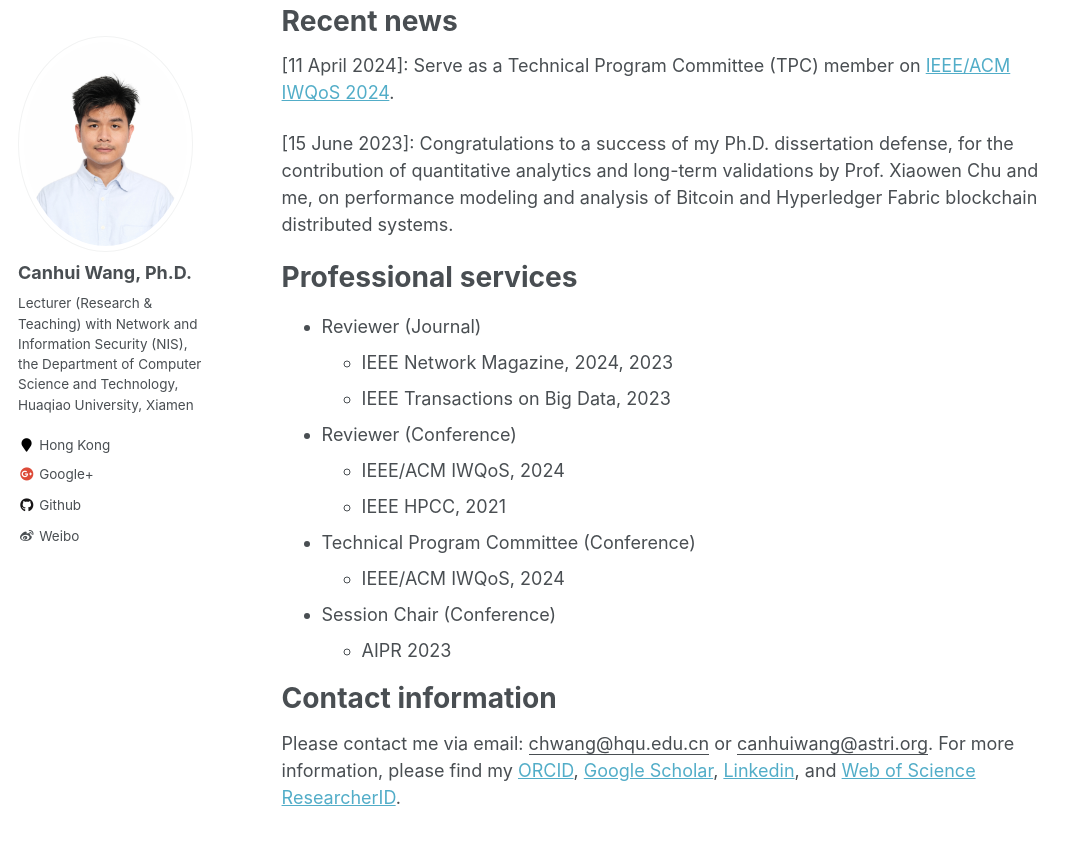
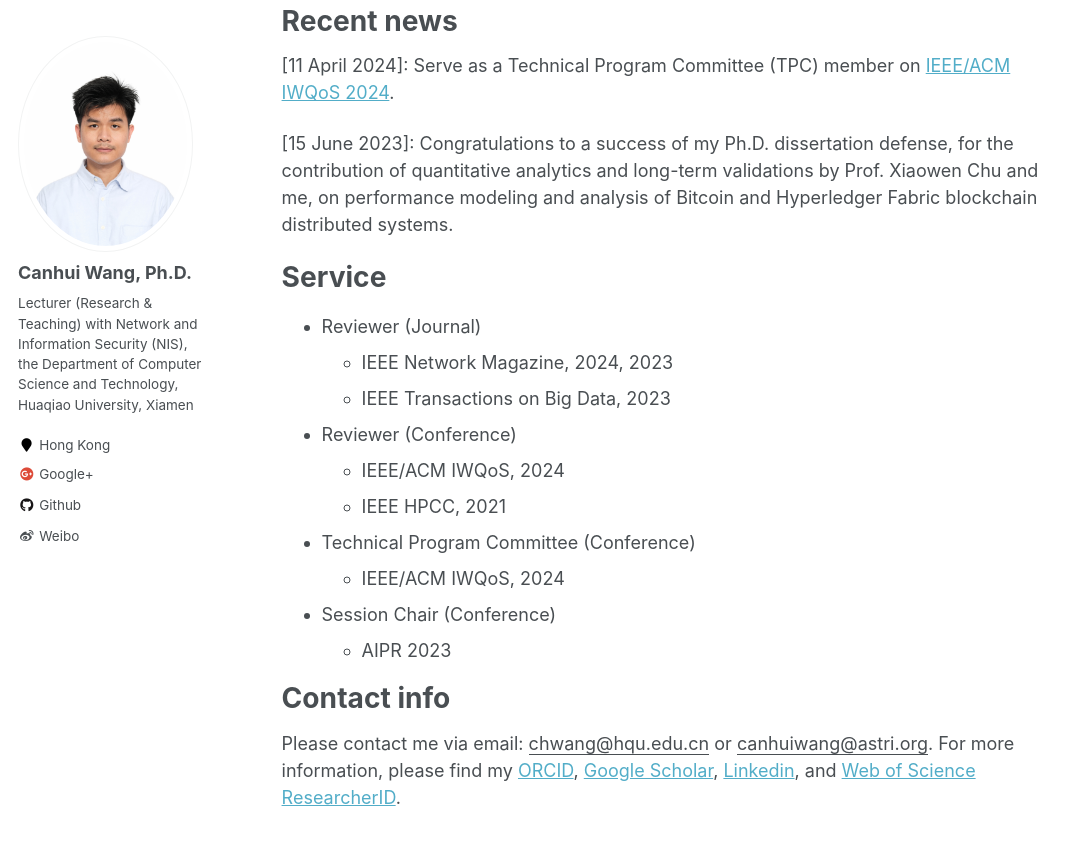
Before and after one commit to Canhui/canhui.github.io, a Jekyll site: the page built from _pages/about.md, in a window 1280 px wide and 900 px high, scrolled down 557 px. Shown: the top 845 px of the window, without its empty margins (0-1082 px from the left). Built offline with Jekyll 4.4.1, drawn with Linux system fonts in a browser that asks for light colours.

Commit message:
Update about.md

```diff
--- a/_pages/about.md
+++ b/_pages/about.md
@@ -35,7 +35,7 @@ IEEE HPCC, 2021 (reviewer)
 
 
 
-Professional services
+Service
 ======
 * Reviewer (Journal)
   * IEEE Network Magazine, 2024, 2023
@@ -84,7 +84,7 @@ Example: editing a markdown file for a talk
 ![Editing a markdown file for a talk](/images/editing-talk.png) For more info -->
 
 
-Contact information
+Contact info
 ======
 Please contact me via email: <ins>chwang@hqu.edu.cn</ins> or <ins>canhuiwang@astri.org</ins>. For more information, please find my [ORCID](https://orcid.org/0000-0001-7869-9083), [Google Scholar](https://scholar.google.com/citations?user=_pEPpkUAAAAJ), [Linkedin](https://www.linkedin.com/in/canhui-wang-ph-d-54a84017a/), and [Web of Science ResearcherID](https://www.webofscience.com/wos/author/record/HLX-9012-2023).
 
```
